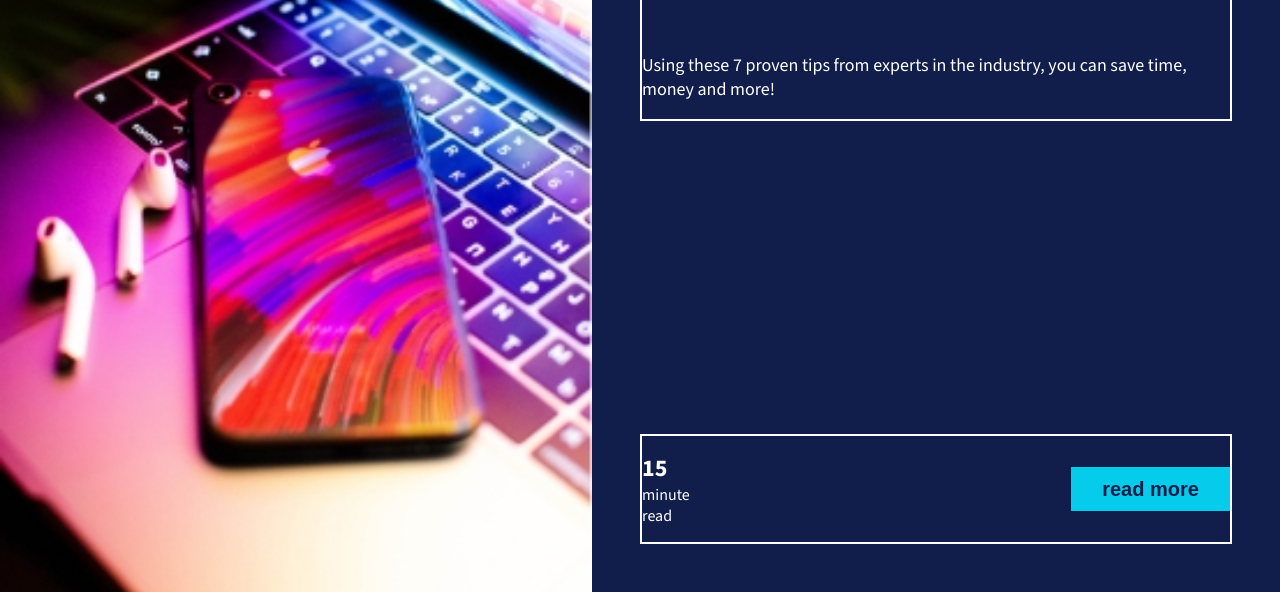
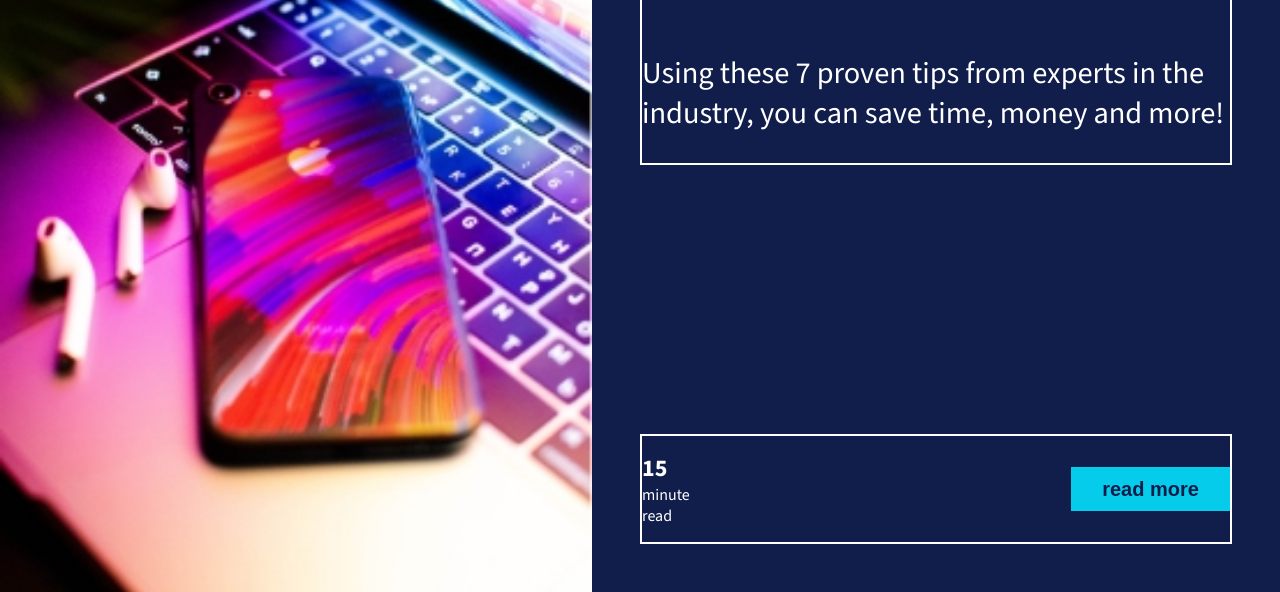
Before and after one commit to KaviruN/flex-card-project, a plain HTML site: page index.html in a window 1280 px wide. Shown: the part 304-896 px from the top of the page. Drawn offline with nearby package versions, Linux system fonts and the light colour scheme; a web font is replaced by a local one.

Commit message:
Edite font size in content para

```diff
--- a/css/style.css
+++ b/css/style.css
@@ -106,4 +106,7 @@ span{
     .content-title{
         font-size: 3.5rem;
     }
+    .content-para {
+        font-size: 1.9rem;
+    }
 }
```
